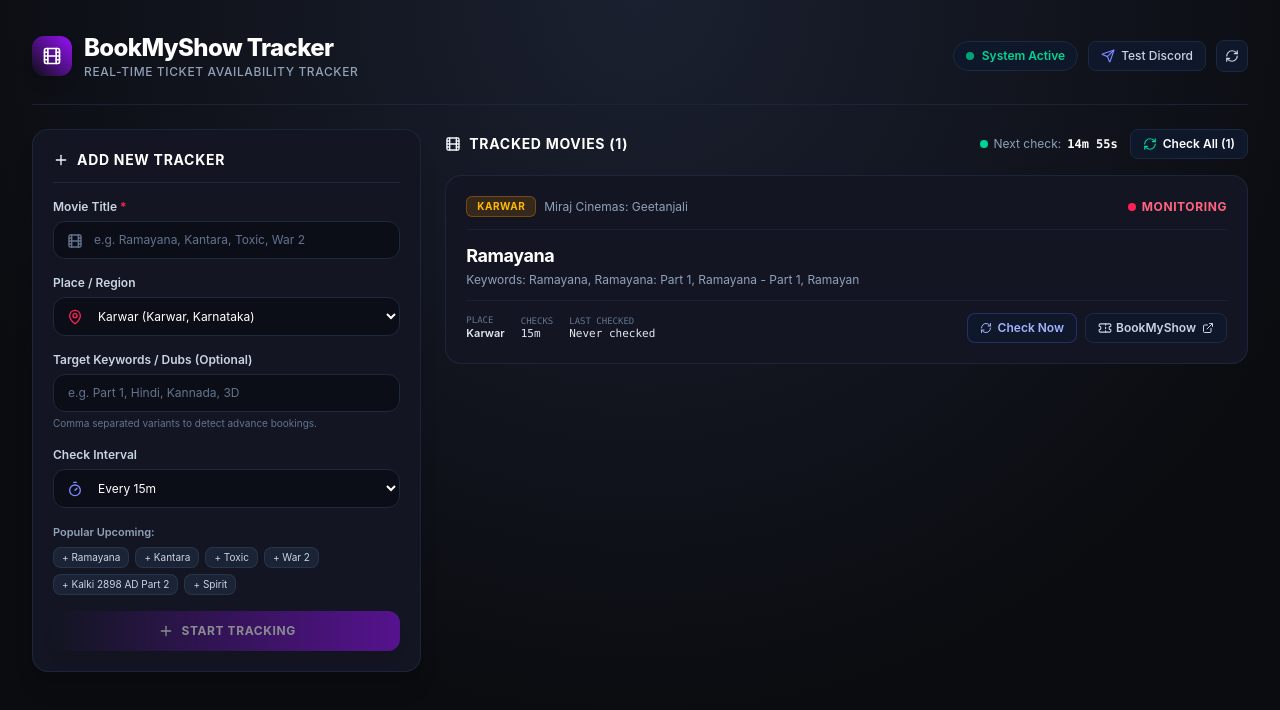
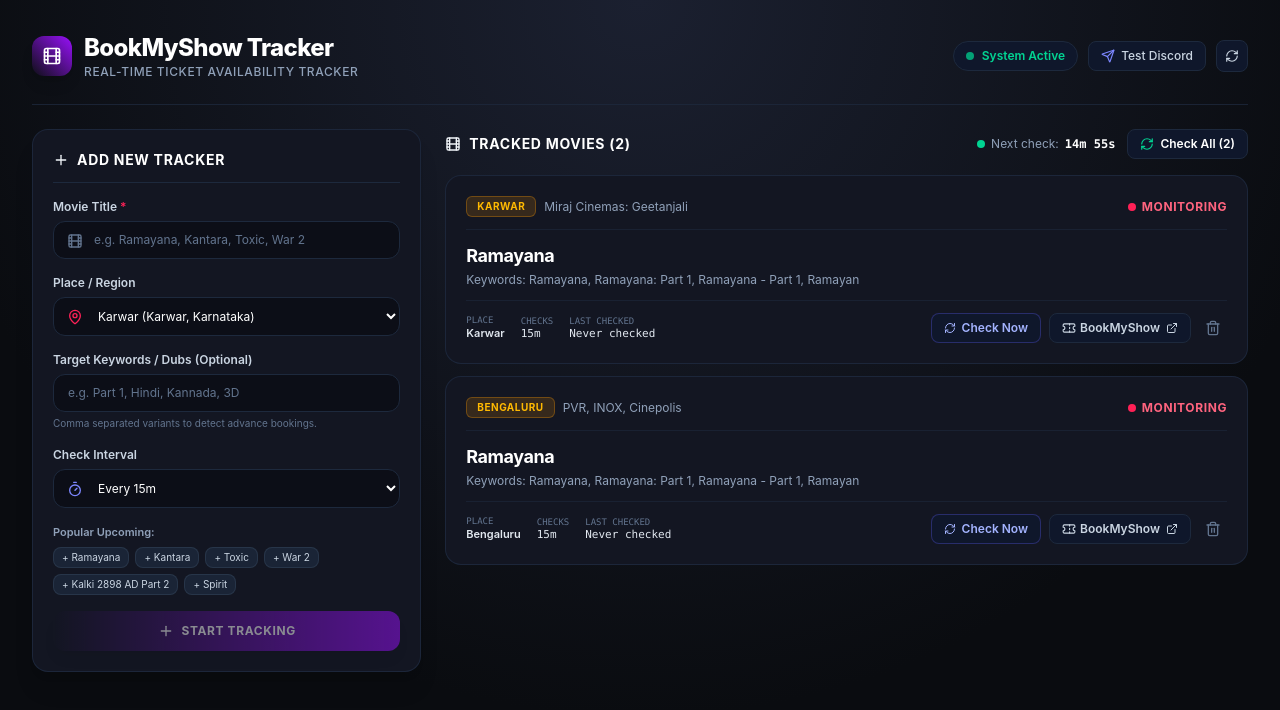
Before and after one commit to Chethan886/BookMyShow-Tracker, a Next.js app: page / in a window 1280 px wide. Shown: the top 710 px of the page. Built offline with nearby package versions, Linux system fonts and the light colour scheme.

Commit message:
feat: support simultaneous multi-region trackers for the same movie

```diff
--- a/state.json
+++ b/state.json
@@ -7,7 +7,7 @@
   },
   "movies": [
     {
-      "id": "ramayana",
+      "id": "ramayana-karwar",
       "title": "Ramayana",
       "keywords": [
         "Ramayana",
@@ -15,13 +15,34 @@
         "Ramayana - Part 1",
         "Ramayan"
       ],
+      "region": "karwar",
       "alertSent": false,
       "lastCheckTime": null,
-      "lastStatus": "INITIALIZED",
+      "lastStatus": "NOT_YET_LISTED",
       "detectedTitle": null,
       "bookingUrl": "https://in.bookmyshow.com/explore/movies-karwar",
       "theaters": [
         "Miraj Cinemas: Geetanjali, Karwar"
+      ],
+      "lastAlertSentTime": null
+    },
+    {
+      "id": "ramayana-bengaluru",
+      "title": "Ramayana",
+      "keywords": [
+        "Ramayana",
+        "Ramayana: Part 1",
+        "Ramayana - Part 1",
+        "Ramayan"
+      ],
+      "region": "bengaluru",
+      "alertSent": false,
+      "lastCheckTime": null,
+      "lastStatus": "NOT_YET_LISTED",
+      "detectedTitle": null,
+      "bookingUrl": "https://in.bookmyshow.com/explore/movies-bengaluru",
+      "theaters": [
+        "PVR, INOX, Cinepolis"
       ],
       "lastAlertSentTime": null
     }
--- a/tracker.js
+++ b/tracker.js
@@ -95,7 +95,7 @@
 
 // Default baseline movie
 const DEFAULT_RAMAYANA_MOVIE = {
-  id: 'ramayana',
+  id: 'ramayana-karwar',
   title: 'Ramayana',
   keywords: ['Ramayana', 'Ramayana: Part 1', 'Ramayana - Part 1', 'Ramayan'],
   region: 'karwar',
@@ -263,7 +263,9 @@
 }
 
 /**
- * Add or update a movie in state.json
+ * Add or update a movie tracker in state.json
+ * Supports multiple trackers for the same movie across different regions!
+ * e.g., "Ramayana (Karwar)" and "Ramayana (Bengaluru)" are separate trackers.
  */
 function addMovieToState(movieInput) {
   const state = loadState();
@@ -272,9 +274,20 @@
     throw new Error('Movie title cannot be empty.');
   }
 
-  const id = slugify(movieInput.id || title);
   const movieRegion = (movieInput.region || state.settings?.region || CONFIG.region).toLowerCase().trim();
   const regionUrls = getRegionUrls(movieRegion);
+
+  // Unique ID per movie + region
+  const baseId = `${slugify(title)}-${slugify(movieRegion)}`;
+  let id = movieInput.id || baseId;
+
+  // Check if this exact tracker already exists
+  const existingIdx = state.movies.findIndex(m => m.id === id);
+
+  // If adding from form without explicit id, and exact duplicate exists, append unique suffix
+  if (!movieInput.id && existingIdx >= 0) {
+    id = `${baseId}-${Date.now().toString(36).slice(-4)}`;
+  }
 
   let keywords = [];
   if (Array.isArray(movieInput.keywords)) {
@@ -285,8 +298,6 @@
   if (!keywords.some(k => k.toLowerCase() === title.toLowerCase())) {
     keywords.unshift(title);
   }
-
-  const existingIdx = state.movies.findIndex(m => m.id === id || m.title.toLowerCase() === title.toLowerCase());
 
   const movieEntry = {
     id,
@@ -303,7 +314,7 @@
     addedAt: new Date().toISOString(),
   };
 
-  if (existingIdx >= 0) {
+  if (movieInput.id && existingIdx >= 0) {
     state.movies[existingIdx] = { ...state.movies[existingIdx], ...movieEntry };
   } else {
     state.movies.push(movieEntry);
```
Also changed, not shown: 1 other file (tests, documents, lock files or other folders).
